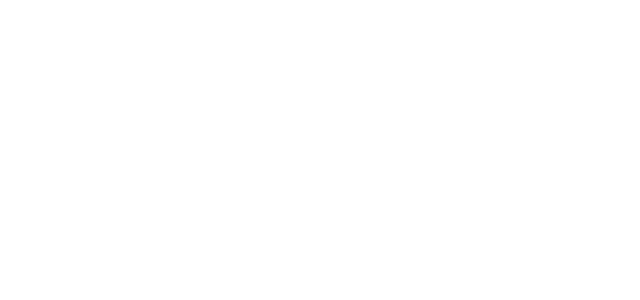
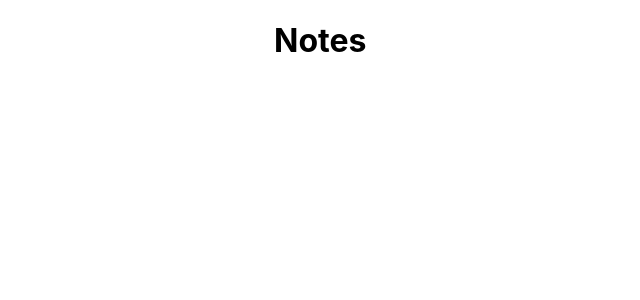
Before and after one commit to Saiteja-21/Notetaking, a React (Create React App) app in the folder myapp/: page / in a window 1280 px wide. Shown: the top 300 px of the page, without its empty margins (26-666 px from the left). Built offline with nearby package versions, Linux system fonts and the light colour scheme.

Commit message:
step1-completed

```diff
--- a/myapp/src/App.js
+++ b/myapp/src/App.js
@@ -1,5 +1,6 @@
-import logo from './logo.svg';
+// import logo from './logo.svg';
 import './App.css';
+import Header from './components/Header';
 
 function App() {
   return (
@@ -18,6 +19,7 @@
           Learn React
         </a>
       </header> */}
+      <Header />
     </div>
   );
 }
--- /dev/null
+++ b/myapp/src/components/Header.css
@@ -0,0 +1,4 @@
+h1{
+    float: left;
+    padding-left: 300px;
+}
--- a/myapp/src/Header.js
+++ b/myapp/src/components/Header.js
@@ -1,10 +1,10 @@
 import React from 'react'
+import "./Header.css";
 
 export default function Header() {
   return (
     <div>
-      Notes
+      <h1>Notes</h1>
     </div>
   )
 }
-export default Header;
```
